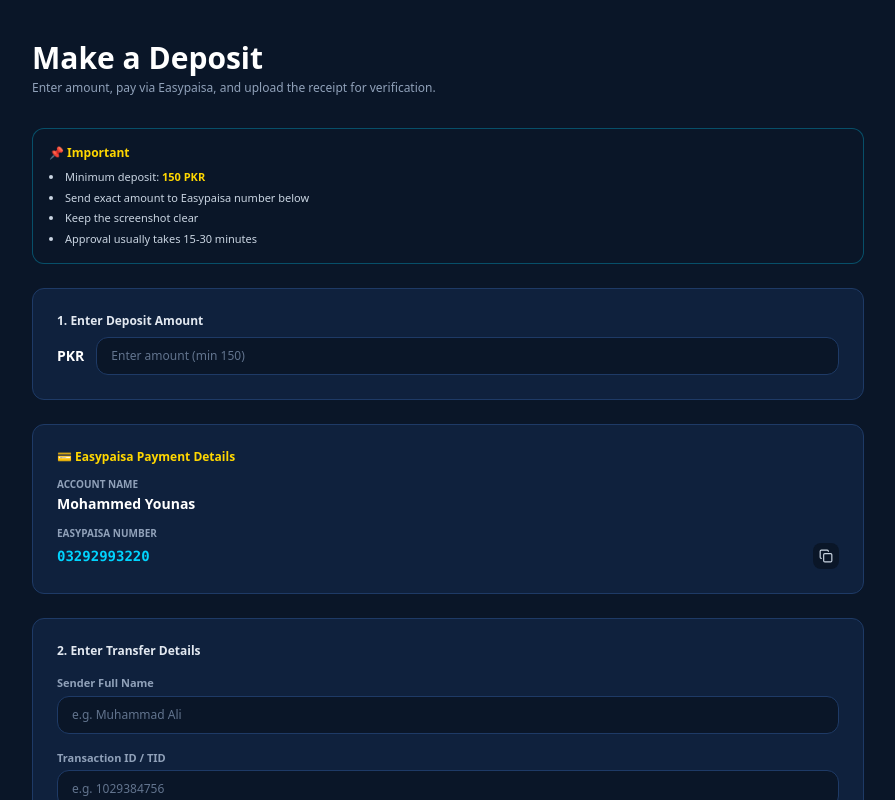
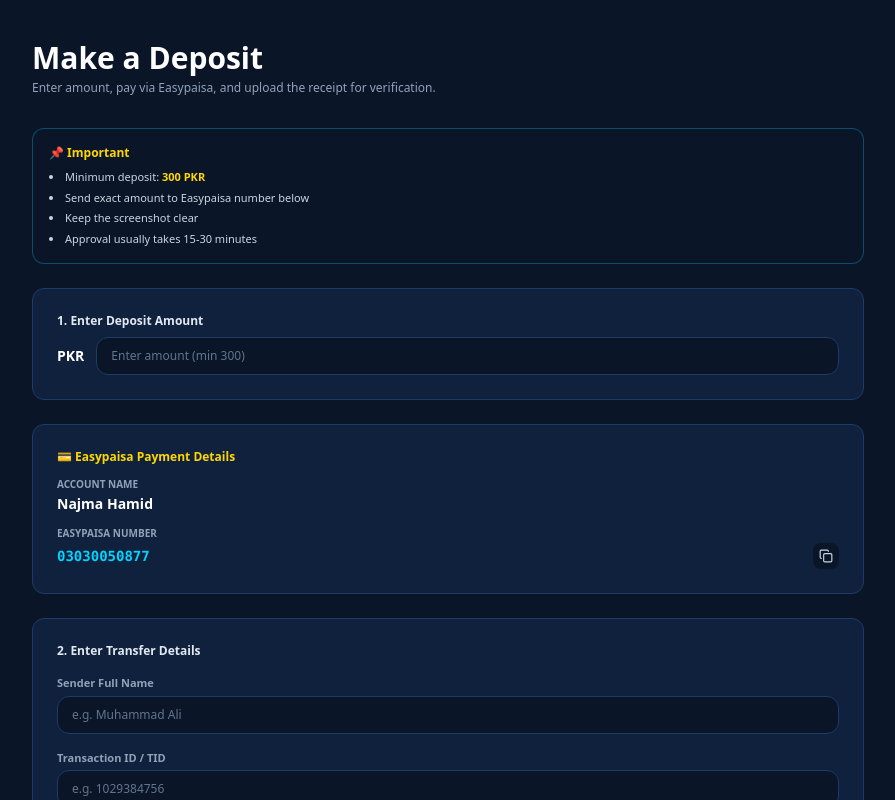
Before and after one commit to Mrcoderstudio/digitalearnmoney.com, a Next.js app: page /deposit in a window 1280 px wide. Shown: the top 800 px of the page, without its empty margins (192-1087 px from the left). Built offline with nearby package versions, Linux system fonts and the light colour scheme; no server answers.

Commit message:
Change minimum deposit and update payment details
Updated minimum deposit amount from 150 PKR to 300 PKR and changed account name for Easypaisa payment.

```diff
--- a/src/app/deposit/DepositForm.tsx
+++ b/src/app/deposit/DepositForm.tsx
@@ -42,8 +42,8 @@
     e.preventDefault();
 
     const amountNum = parseFloat(amount);
-    if (!amountNum || amountNum < 150) {
-      toast.error("Minimum deposit amount is 150 PKR");
+    if (!amountNum || amountNum < 300) {
+      toast.error("Minimum deposit amount is 300 PKR");
       return;
     }
     if (!senderName.trim()) {
@@ -127,7 +127,7 @@
           <span className="text-xs font-bold">📌 Important</span>
         </div>
         <ul className="list-disc list-inside text-[11px] text-slate-300 space-y-1">
-          <li>Minimum deposit: <span className="text-[#FFD700] font-bold">150 PKR</span></li>
+          <li>Minimum deposit: <span className="text-[#FFD700] font-bold">300 PKR</span></li>
           <li>Send exact amount to Easypaisa number below</li>
           <li>Keep the screenshot clear</li>
           <li>Approval usually takes 15-30 minutes</li>
@@ -141,10 +141,10 @@
           <input
             type="number"
             required
-            min="150"
+            min="300"
             value={amount}
             onChange={(e) => setAmount(e.target.value)}
-            placeholder="Enter amount (min 150)"
+            placeholder="Enter amount (min 300)"
             className="flex-1 px-3.5 py-2.5 rounded-xl bg-[#0a1628] border border-[#1e3a66] text-xs text-white placeholder-slate-500 focus:outline-none focus:border-[#00D4FF]"
           />
         </div>
@@ -157,15 +157,15 @@
         <div className="space-y-3">
           <div>
             <span className="text-[10px] uppercase text-slate-400 font-semibold block">Account Name</span>
-            <p className="text-sm font-bold text-white mt-0.5">Mohammed Younas</p>
+            <p className="text-sm font-bold text-white mt-0.5">Najma Hamid</p>
           </div>
           <div>
             <span className="text-[10px] uppercase text-slate-400 font-semibold block">Easypaisa Number</span>
             <div className="flex items-center justify-between mt-0.5">
-              <span className="text-sm font-mono font-black text-[#00D4FF]">03292993220</span>
+              <span className="text-sm font-mono font-black text-[#00D4FF]">03030050877</span>
               <button
                 type="button"
-                onClick={() => handleCopy("03292993220")}
+                onClick={() => handleCopy("03030050877")}
                 className="p-1.5 rounded-lg bg-[#0a1628] hover:bg-[#132a4e] text-slate-300 transition-colors"
               >
                 {copied ? <Check className="w-3.5 h-3.5 text-emerald-400" /> : <Copy className="w-3.5 h-3.5" />}
```
